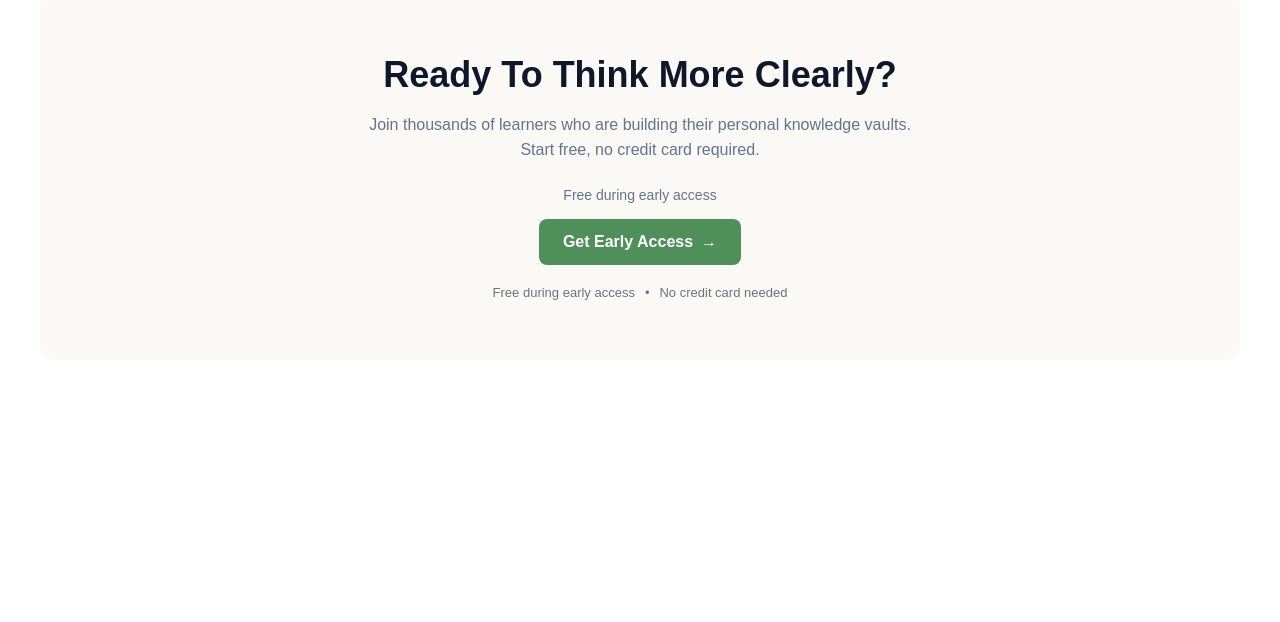
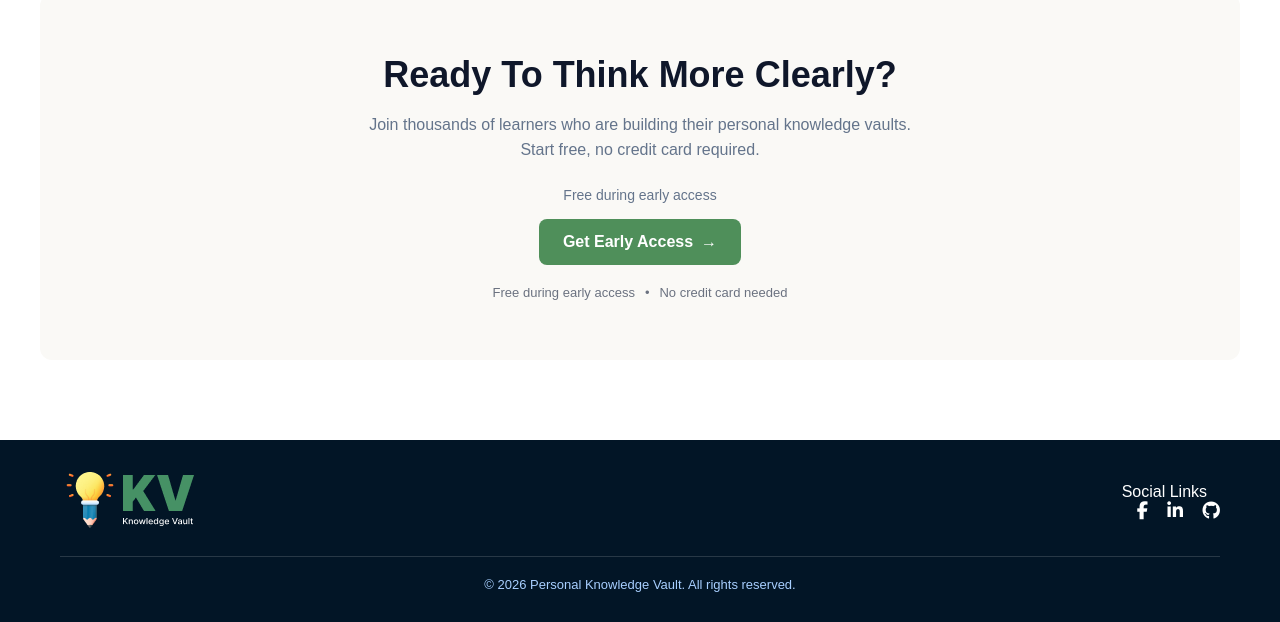
Before and after one commit to habiba-luna/assignment1, a plain HTML site: page index.html in a window 1280 px wide. Shown: the part 2220-2842 px from the top of the page. Before the commit the page ends 2660 px from the top, so only its background shows below. Drawn offline with Linux system fonts and the light colour scheme.

Commit message:
added Footer Section

```diff
--- a/index.html
+++ b/index.html
@@ -4,6 +4,7 @@
     <meta charset="UTF-8">
     <meta name="viewport" content="width=device-width, initial-scale=1.0">
     <title>Assignment-1</title>
+    <link rel="stylesheet" href="https://cdnjs.cloudflare.com/ajax/libs/font-awesome/6.5.0/css/all.min.css">
     <link rel="stylesheet" href="styles/styles.css">
 </head>
 <body >
@@ -151,7 +152,31 @@
 </section>
 
 
+<footer class="footer">
+    <div class="footer-top">
 
+        <div class="footer-logo">
+            <img src="assets/logo-footer.png" alt="">
+        </div>
+
+        <div class="footer-social">
+          <p>Social Links</p>
+            <a href="#"><i class="fab fa-facebook-f"></i></a>
+            <a href="#"><i class="fab fa-linkedin-in"></i></a>
+            <a href="#"><i class="fab fa-github"></i></a>
+        </div>
+    </div>
+
+
+    <hr>
+
+    <div class="footer-bottom">
+        © 2026 Personal Knowledge Vault. All rights reserved.
+    </div>
+</footer>
 
 </body>
 </html>
+
+</body>
+</html>
--- a/styles/styles.css
+++ b/styles/styles.css
@@ -37,7 +37,7 @@
     border: none;
     cursor: pointer;
 }
-* { */
+* {
   margin: 0;
   padding: 0;
   box-sizing: border-box;
@@ -161,14 +161,12 @@
   margin-bottom: 60px;
 }
 
-/* Cards Layout */
 .cards {
   display: grid;
   grid-template-columns: repeat(4, 1fr);
   gap: 24px;
 }
 
-/* Card */
 .card {
   background: #ffffff;
   padding: 32px 24px;
@@ -176,7 +174,6 @@
   box-shadow: 0 8px 24px rgba(0,0,0,0.06);
 }
 
-/* Icon */
 .icon-bg {
   width: 56px;
   height: 56px;
@@ -194,7 +191,6 @@
   filter: brightness(0) invert(1);
 }
 
-/* Text */
 .card h3 {
   font-size: 18px;
   font-weight: 600;
@@ -335,3 +331,54 @@
   justify-content: center;
   gap: 10px;
 }
+body {
+    margin: 0;
+    font-family: Arial, sans-serif;
+}
+
+.footer {
+    background-color: #021526;
+    color: #ffffff;
+    padding: 30px 60px;
+}
+
+.footer-top {
+    display: flex;
+    justify-content: space-between;
+    align-items: center;
+}
+
+.footer-logo {
+    font-size: 22px;
+    font-weight: bold;
+}
+
+.footer-logo p {
+    font-size: 12px;
+    margin: 4px 0 0;
+    color: #a8cfff;
+}
+
+.footer-social a {
+    color: #ffffff;
+    margin-left: 15px;
+    font-size: 18px;
+    text-decoration: none;
+}
+
+.footer-social a:hover {
+    color: #4da3ff;
+}
+
+.footer hr {
+    border: none;
+    height: 1px;
+    background-color: rgba(255, 255, 255, 0.15);
+    margin: 20px 0;
+}
+
+.footer-bottom {
+    text-align: center;
+    font-size: 13px;
+    color: #a8cfff;
+}
```
